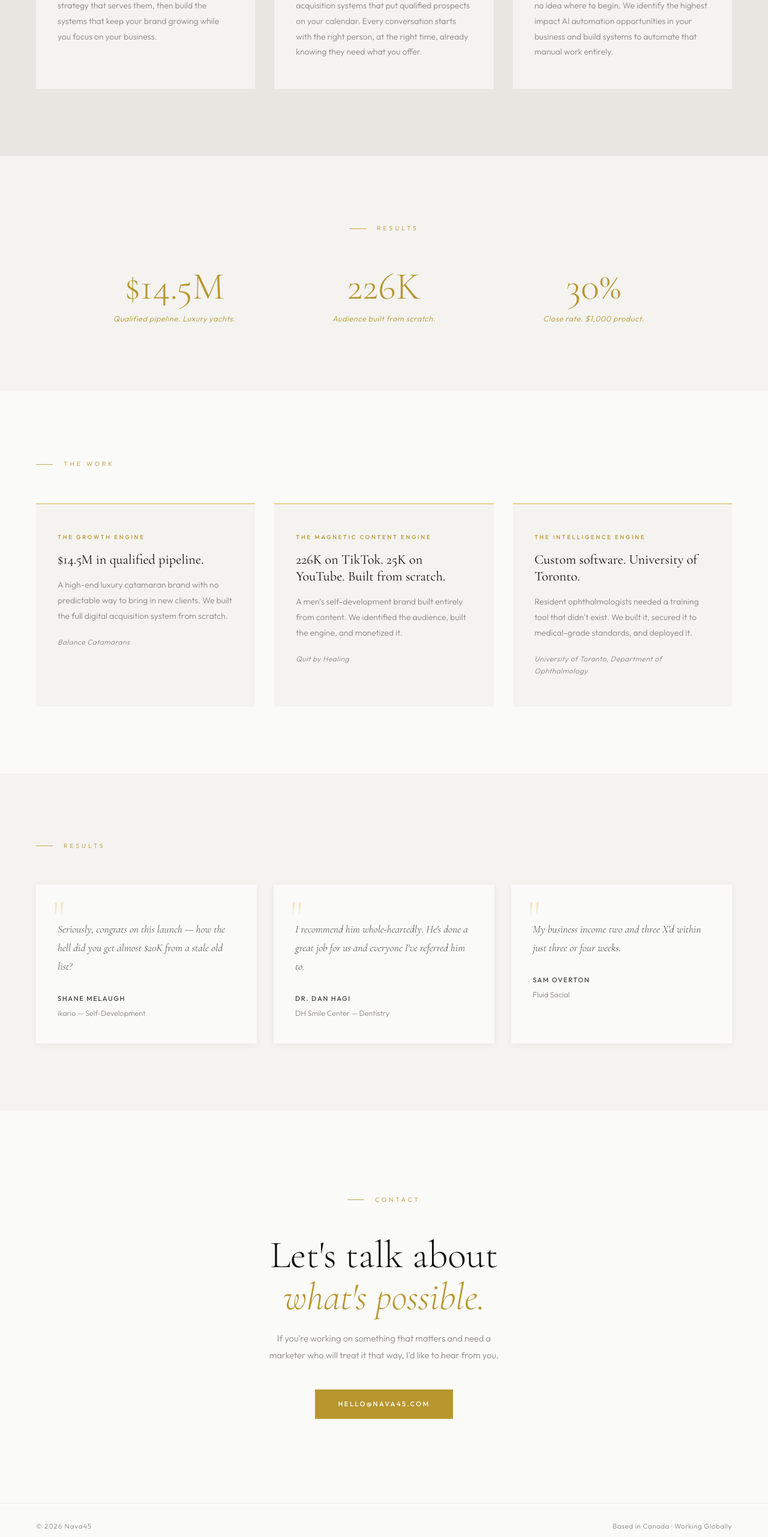
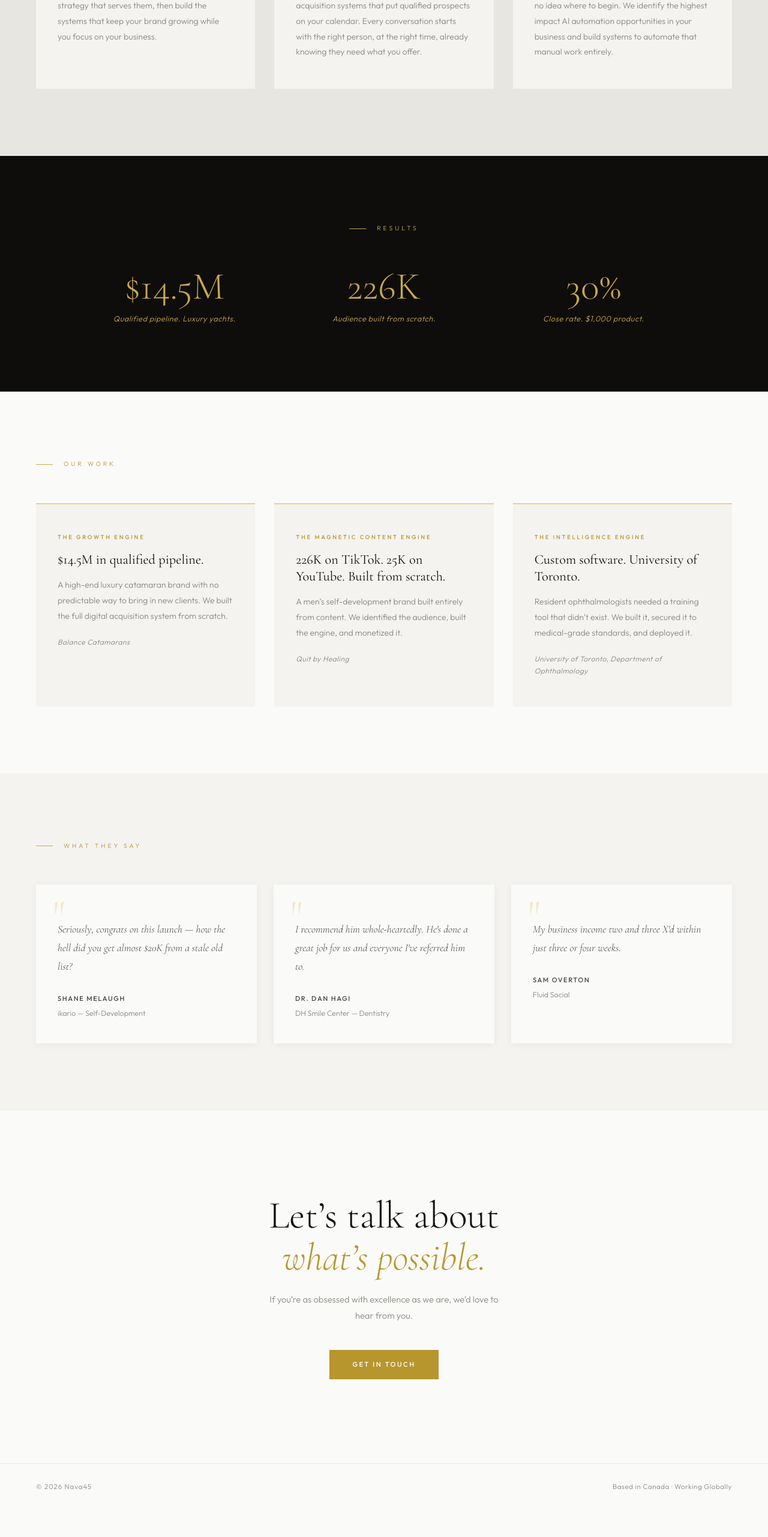
Before and after one commit to abhichandai/nava45, a Next.js app: page / in a window 1280 px wide. Shown: the part 3099-5662 px from the top of the page at 60% size. After the commit the page ends 5616 px from the top, so only its background shows below. Built offline with nearby package versions, Linux system fonts and the light colour scheme.

Commit message:
Gold hover lift on cards, dark Results bg, Our Work rename, What They Say, updated contact copy

```diff
--- a/app/globals.css
+++ b/app/globals.css
@@ -335,7 +335,7 @@ section { padding: 112px 60px; }
 
 /* ─── RESULTS ─────────────────────────────────────────────────────────────── */
 
-.results-section { background: var(--bg-alt); text-align: center; }
+.results-section { background: #0E0D0C; text-align: center; }
 .results-inner { max-width: 1000px; margin: 0 auto; }
 
 .results-grid {
@@ -356,16 +356,24 @@ section { padding: 112px 60px; }
   font-family: 'Cormorant Garamond', serif;
   font-size: clamp(3rem, 5vw, 4.5rem);
   font-weight: 300;
-  color: var(--gold);
+  color: var(--gold-400);
   line-height: 1;
 }
 
 .results-label {
   font-size: 0.8rem;
-  color: var(--gold);
+  color: var(--gold-400);
   font-style: italic;
   letter-spacing: 0.04em;
   line-height: 1.5;
+}
+
+.results-section .section-label {
+  color: var(--gold-400);
+}
+
+.results-section .section-label::before {
+  background: var(--gold-400);
 }
 
 /* ─── THE WORK ────────────────────────────────────────────────────────────── */
@@ -428,7 +436,7 @@ section { padding: 112px 60px; }
   background: var(--bg-alt);
   padding: 48px 36px;
   position: relative;
-  transition: box-shadow 0.3s ease;
+  transition: box-shadow 0.3s ease, transform 0.3s ease;
 }
 
 /* Refactoring UI: accent borders — one gold line at top of card */
@@ -441,7 +449,10 @@ section { padding: 112px 60px; }
   transition: background 0.3s ease;
 }
 .work-card:hover::before { background: var(--gold); }
-.work-card:hover { box-shadow: 0 4px 24px rgba(0,0,0,0.06); }
+.work-card:hover {
+  transform: translateY(-4px);
+  box-shadow: 0 8px 32px rgba(184,150,46,0.18), 0 2px 8px rgba(0,0,0,0.06);
+}
 
 .work-number {
   font-family: 'Cormorant Garamond', serif;
--- a/app/page.tsx
+++ b/app/page.tsx
@@ -161,7 +161,7 @@ export default function Home() {
       {/* The Work */}
       <section className="thework-section">
         <div style={{ maxWidth: '1200px', margin: '0 auto' }}>
-          <p className="section-label">The Work</p>
+          <p className="section-label">Our Work</p>
           <div className="work-grid">
             <div className="work-card">
               <p className="work-engine-label">The Growth Engine</p>
@@ -197,7 +197,7 @@ export default function Home() {
       {/* Testimonials */}
       <section className="testimonials-section">
         <div style={{ maxWidth: '1200px', margin: '0 auto' }}>
-          <p className="section-label">Results</p>
+          <p className="section-label">What They Say</p>
           <div className="testimonials-grid">
             <div className="testimonial-card">
               <span className="quote-mark">"</span>
@@ -229,21 +229,17 @@ export default function Home() {
 
       {/* Contact */}
       <section id="contact" className="contact-section">
-        <p className="section-label" style={{ justifyContent: 'center', marginBottom: '48px' }}>
-          Contact
-        </p>
         <h2 className="contact-title">
-          Let's talk about<br />
+          Let&rsquo;s talk about<br />
           <em style={{ fontFamily: 'Cormorant Garamond, serif', fontStyle: 'italic', color: 'var(--gold)' }}>
-            what's possible.
+            what&rsquo;s possible.
           </em>
         </h2>
         <p className="contact-sub">
-          If you're working on something that matters and need a marketer
-          who will treat it that way, I'd like to hear from you.
+          If you&rsquo;re as obsessed with excellence as we are, we&rsquo;d love to hear from you.
         </p>
-        <a href="mailto:hello@nava45.com" className="btn-primary">
-          hello@nava45.com
+        <a href="#" className="btn-primary">
+          Get in Touch
         </a>
       </section>
 
```
Also changed, not shown: 1 other file (tests, documents, lock files or other folders).
